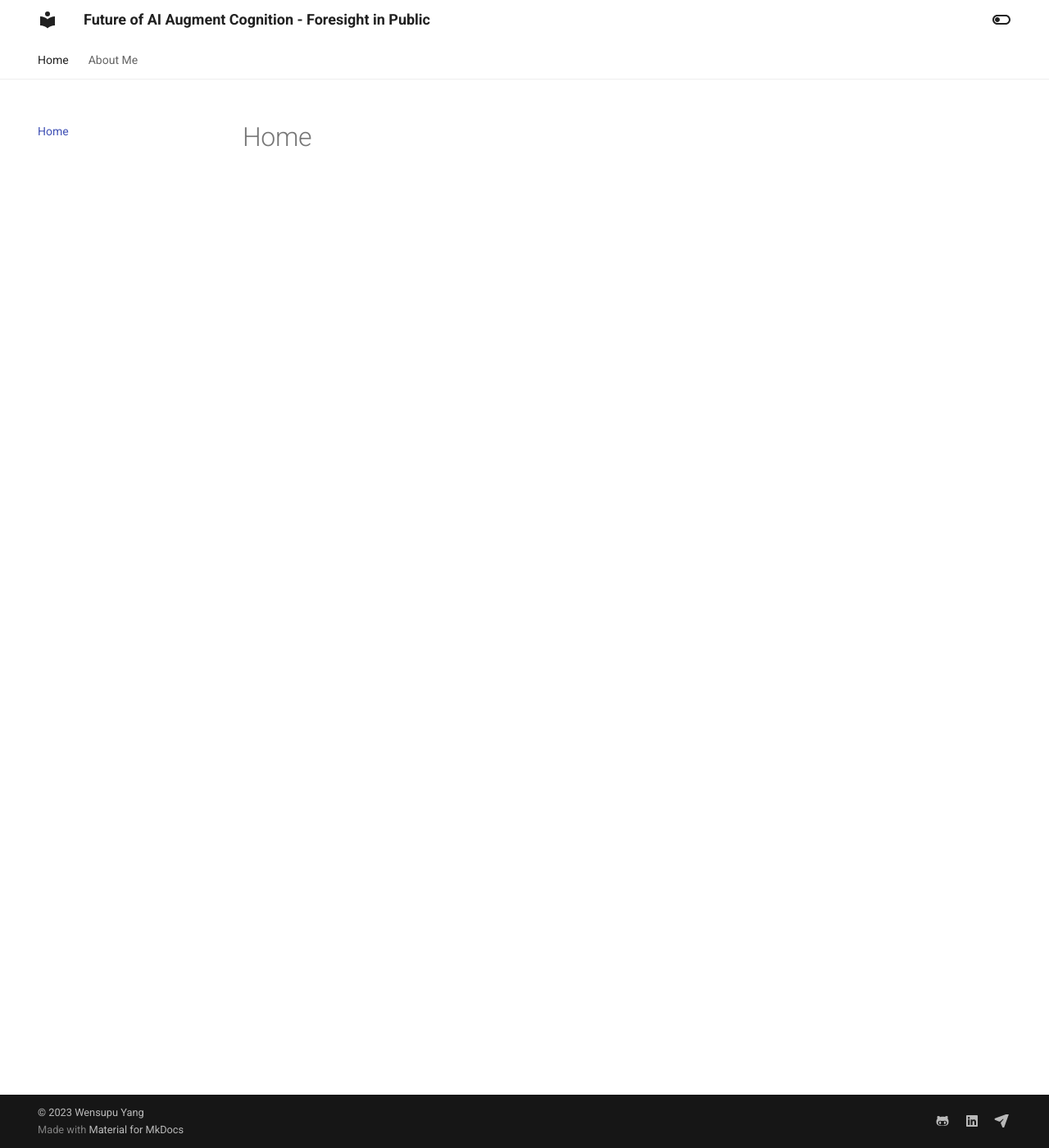
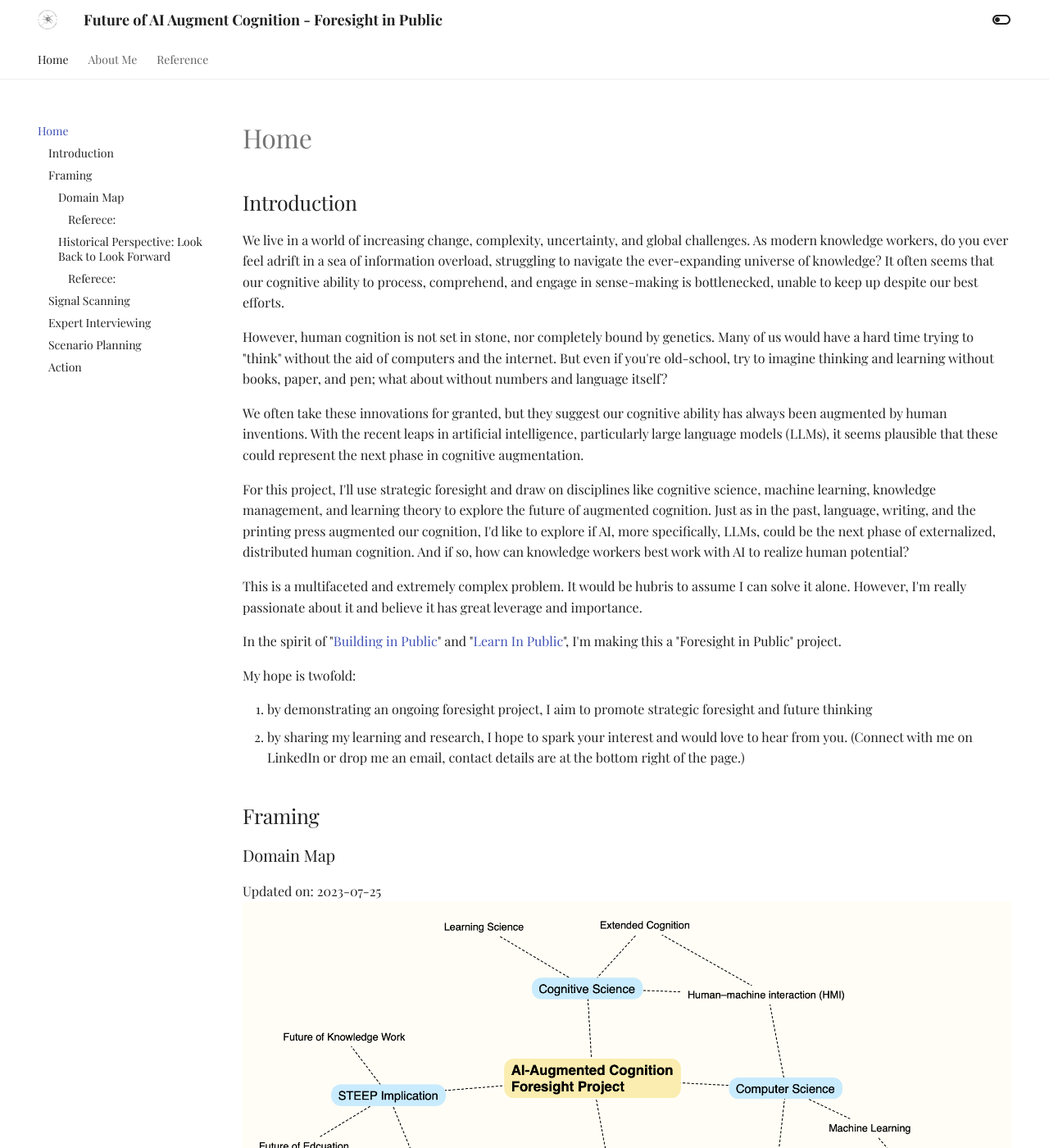
Before and after one commit to Wensupu-Yang/MkDocs_Augmented-Cognition, an MkDocs documentation site: the page built from docs/index.md, in a window 1280 px wide and 1400 px high. Shown: the whole window at 82% size. Built offline with MkDocs 1.6.1 and Material for MkDocs 9.7.7, drawn with Linux system fonts in a browser that asks for light colours; some web fonts are replaced; some of the changed text lies outside the part shown.

Commit message:
Major update on Home Page

```diff
--- a/docs/index.md
+++ b/docs/index.md
@@ -1 +1,71 @@
 # Home
+## Introduction
+We live in a world of increasing change, complexity, uncertainty, and global challenges. As modern knowledge workers, do you ever feel adrift in a sea of information overload, struggling to navigate the ever-expanding universe of knowledge? It often seems that our cognitive ability to process, comprehend, and engage in sense-making is bottlenecked, unable to keep up despite our best efforts.
+
+However, human cognition is not set in stone, nor completely bound by genetics. Many of us would have a hard time trying to "think" without the aid of computers and the internet. But even if you're old-school, try to imagine thinking and learning without books, paper, and pen; what about without numbers and language itself?
+
+We often take these innovations for granted, but they suggest our cognitive ability has always been augmented by human inventions. With the recent leaps in artificial intelligence, particularly large language models (LLMs), it seems plausible that these could represent the next phase in cognitive augmentation.
+
+For this project, I'll use strategic foresight and draw on disciplines like cognitive science, machine learning, knowledge management, and learning theory to explore the future of augmented cognition. Just as in the past, language, writing, and the printing press augmented our cognition, I'd like to explore if AI, more specifically, LLMs, could be the next phase of externalized, distributed human cognition. And if so, how can knowledge workers best work with AI to realize human potential?
+
+This is a multifaceted and extremely complex problem. It would be hubris to assume I can solve it alone. However, I'm really passionate about it and believe it has great leverage and importance.
+
+In the spirit of "[Building in Public](https://publiclab.co/building-in-public/what-is-it)" and "[Learn In Public](https://www.swyx.io/learn-in-public)", I'm making this a "Foresight in Public" project.
+
+My hope is twofold:
+
+1. by demonstrating an ongoing foresight project, I aim to promote strategic foresight and future thinking
+2. by sharing my learning and research, I hope to spark your interest and would love to hear from you. (Connect with me on LinkedIn or drop me an email, contact details are at the bottom right of the page.)
+
+
+## Framing
+### Domain Map
+
+Updated on: 2023-07-25
+![Domain Map AI-Augmented Cognition Foresight Project.png](image/Domain Map AI-Augmented Cognition Foresight Project.png)
+
+#### Referece:
+
+- [Andy Hines_Introducing The Future of Knowledge Work: Domain Map | Hinesight....for Foresight](https://www.andyhinesight.com/introducing-the-future-of-knowledge-work-domain-map/)
+
+- [Policy Horizons Canada_Domain Mapping Exercise #1 – Facilitator’s Guide](https://horizons.gc.ca/wp-content/uploads/2018/12/2016-274-guide_domainmap1-eng.pdf)
+
+- Slaughter, R., & Hines, A. (2020). _The Knowledge Base of Futures Studies 2020_ (pp. 200–202). Association of Professional Futurists.
+
+### Historical Perspective: Look Back to Look Forward
+
+Updated on: 2023-07-27
+Link to interactive timeline:
+[Augmented Cognition History - Timeline](https://time.graphics/line/91caa512bc850cce5ac2ddff81add543)
+
+Screenshot View
+
+![Augmented Cognition History_1](image/Augmented Cognition History_1.png)
+
+![Augmented Cognition History_2](image/Augmented Cognition History_2.png)
+
+![Augmented Cognition History_3](image/Augmented Cognition History_3.png)
+
+#### Referece:
+
+- [Ep. 42 - Awakening from the Meaning Crisis - Intelligence, Rationality, and Wisdom - Meaning Crisis Collection](https://www.meaningcrisis.co/ep-42-awakening-from-the-meaning-crisis-intelligence-rationality-and-wisdom/)
+
+- J Adam Carter, Clark, A., Jesper Kallestrup, & Pritchard, D. (2018). _Extended epistemology_. Oxford University Press.
+
+- Clark, A. (2010). _Natural-born cyborgs : minds, technologies, and the future of human intelligence_. Oxford Univ. Press.
+
+
+---
+
+**Work in Progress**
+
+## Signal Scanning
+
+
+## Expert Interviewing
+
+
+## Scenario Planning
+
+
+## Action
--- /dev/null
+++ b/docs/reference.md
@@ -0,0 +1,8 @@
+# Reference
+## Book
+
+
+## Paper
+
+
+## Other
--- a/mkdocs.yml
+++ b/mkdocs.yml
@@ -12,6 +12,8 @@ theme:
     - content.code.annotation
     - content.code.copy
   language: en
+  font:
+    text: Playfair Display
   palette:
     - scheme: default
       toggle:
@@ -25,10 +27,15 @@ theme:
         name: Switch to light mode
       primary: black
       accent: white
-
+  logo: ai-logo1.png
 
 plugins:
   - social
+
+markdown_extensions:
+  - attr_list
+  - md_in_html
+
 
 extra:
   social:
```
Also changed, not shown: docs/ai-logo.png (added), docs/ai-logo1.png (added), docs/image/Augmented Cognition History_1.png (added), docs/image/Augmented Cognition History_2.png (added), docs/image/Augmented Cognition History_3.png (added), docs/image/Domain Map AI-Augmented Cognition Foresight Project.png (added), 1 other file.
